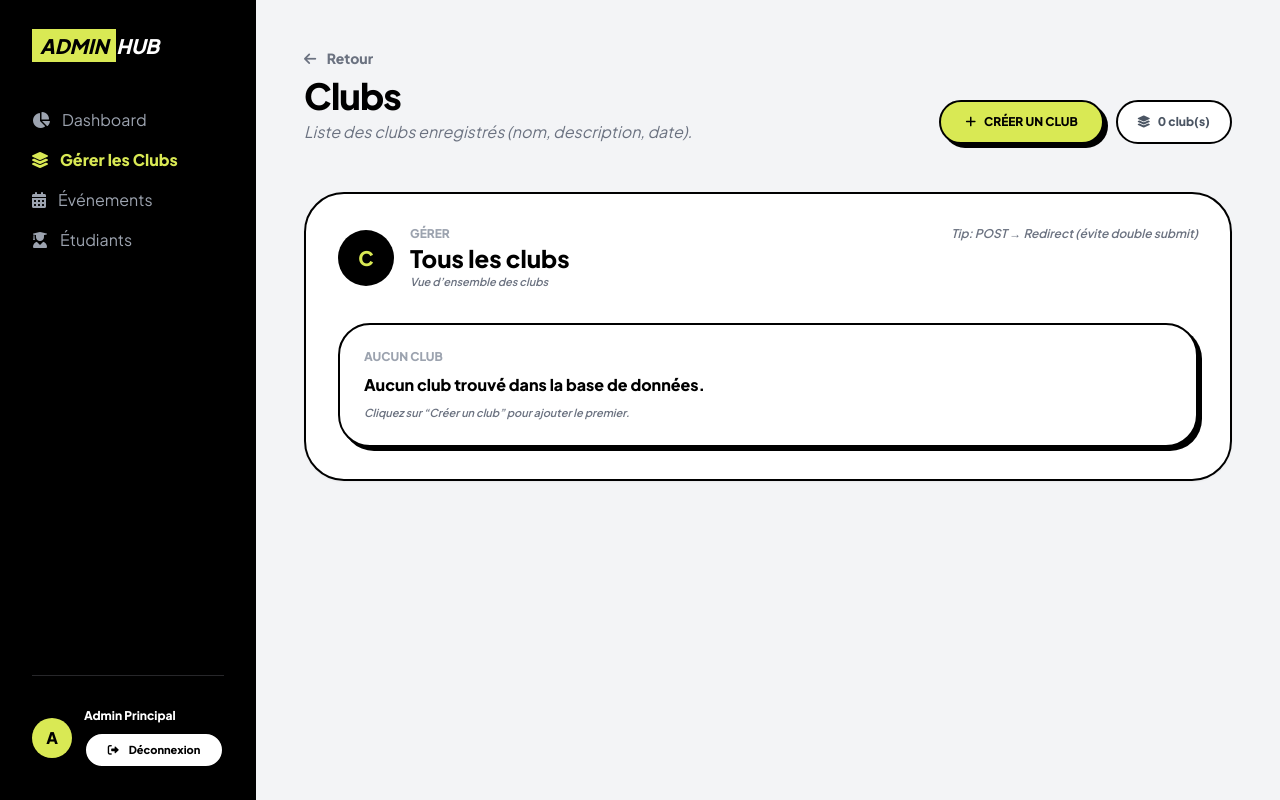
After one commit to abderrahmane140/Club-Edge, a PHP site: template src/views/admin/index.php in a window 1280 px wide. The commit adds this page. Run offline with PHP 8.4, Linux system fonts and the light colour scheme; the template is opened without the code that fills it, so the values that code supplies are empty; some libraries are stand-ins or nearby versions.

Commit message:
create all clubs page and create club aminemeryem was here

```diff
--- a/config/database.php
+++ b/config/database.php
@@ -1,8 +1,4 @@
 <?php
-
-
-
-
 
 return [
     'host'     => $_ENV['DB_HOST'],
--- a/index.php
+++ b/index.php
@@ -41,8 +41,10 @@ $router->post('/club', 'ClubController@club');
 $router->post('/admin/delete', 'AdminController@delete');
 $router->get('/admin', 'AdminController@index');
 $router->get('/admin/etudiants/{id}', 'AdminController@edit');
+$router->get('/admin/create', 'AdminController@create');
+$router->post('/admin/create', 'AdminController@createClub');
 $router->post('/admin/etudiants/{id}', 'AdminController@update');
-
+$router->get('/admin/index','AdminController@clubs');
 
 
 $router->post('/admin/std', 'Adminstudentcontroller@index');
--- a/src/Repositories/ClubRepository.php
+++ b/src/Repositories/ClubRepository.php
@@ -1,4 +1,6 @@
 <?php
+
+namespace Src\Repositories;
 use Src\core\Database;
 
 class ClubRepository {
--- a/src/Repositories/ReviewRepository.php
+++ b/src/Repositories/ReviewRepository.php
@@ -1,9 +1,8 @@
 <?php
-
+namespace Src\Repositories;
 use Src\core\Database;
 class ReviewRepository{
-
-    private PDO $pdo;
+    private \PDO $pdo;
 
     public function __construct()
     {
--- a/src/Services/ClubService.php
+++ b/src/Services/ClubService.php
@@ -1,4 +1,6 @@
 <?php
+
+
 
 class ClubService {
     private $clubRepository;
--- a/src/controllers/StudentController.php
+++ b/src/controllers/StudentController.php
@@ -1,6 +1,6 @@
 <?php
 
-namespace Src\Controllers;
+namespace Src\controllers;
 
 use Src\Repositories\ClubRepository;
 use Src\Repositories\EventRepository;
--- a/src/models/Event.php
+++ b/src/models/Event.php
@@ -1,9 +1,6 @@
 <?php
 
-
 namespace Src\models;
-
-
 class Event
 {
     private int $id;
--- a/src/models/User.php
+++ b/src/models/User.php
@@ -1,7 +1,6 @@
 <?php
 
 namespace Src\models;
-
  class  User{
 
     protected int $id;
--- /dev/null
+++ b/src/views/admin/index.php
@@ -0,0 +1,214 @@
+<?php
+// views/admin/clubs/index.php
+// Expected: $data['clubs'] = array of associative rows from DB
+// Optional: $data['error'] = string
+$clubs = $data['clubs'] ?? [];
+$error = $data['error'] ?? null;
+
+$created = isset($_GET['created']) && $_GET['created'] == '1';
+?>
+<!DOCTYPE html>
+<html lang="fr">
+<head>
+    <meta charset="UTF-8" />
+    <meta name="viewport" content="width=device-width, initial-scale=1.0" />
+    <title>Admin Panel | Clubs</title>
+
+    <!-- Tailwind (design only) -->
+    <script src="https://cdn.tailwindcss.com"></script>
+    <link href="https://cdnjs.cloudflare.com/ajax/libs/font-awesome/6.0.0/css/all.min.css" rel="stylesheet">
+
+    <style>
+        @import url('https://fonts.googleapis.com/css2?family=Plus+Jakarta+Sans:wght@400;600;800&display=swap');
+        body { font-family: 'Plus Jakarta Sans', sans-serif; background-color: #f3f4f6; }
+        .sidebar-item:hover { transform: translateX(5px); }
+        .admin-card { border: 2px solid #000; border-radius: 2rem; box-shadow: 4px 4px 0px #000; transition: all 0.2s; }
+        .admin-card:hover { transform: translate(-2px, -2px); box-shadow: 7px 7px 0px #000; }
+    </style>
+</head>
+
+<body class="flex min-h-screen">
+
+<!-- SIDEBAR -->
+<aside class="w-64 bg-black text-white p-8 flex flex-col hidden lg:flex">
+    <div class="text-xl font-extrabold uppercase italic mb-12">
+        <span class="bg-[#D9E954] text-black px-2 py-1">Admin</span>Hub
+    </div>
+
+    <nav class="flex-grow space-y-4">
+        <a href="/admin/dashboard" class="flex items-center gap-3 text-gray-400 hover:text-white sidebar-item transition">
+            <i class="fa-solid fa-chart-pie"></i> Dashboard
+        </a>
+        <a href="/admin/clubs" class="flex items-center gap-3 text-[#D9E954] font-bold sidebar-item transition">
+            <i class="fa-solid fa-layer-group"></i> Gérer les Clubs
+        </a>
+        <a href="/admin/events" class="flex items-center gap-3 text-gray-400 hover:text-white sidebar-item transition">
+            <i class="fa-solid fa-calendar-days"></i> Événements
+        </a>
+        <a href="/admin/etudiants" class="flex items-center gap-3 text-gray-400 hover:text-white sidebar-item transition">
+            <i class="fa-solid fa-user-graduate"></i> Étudiants
+        </a>
+    </nav>
+
+    <div class="pt-8 border-t border-zinc-800">
+        <div class="flex items-center gap-3">
+            <div class="w-10 h-10 rounded-full bg-[#D9E954] text-black flex items-center justify-center font-bold">A</div>
+            <div class="flex-1">
+                <p class="text-xs font-bold">Admin Principal</p>
+                <form action="/logout" method="POST" class="mt-2">
+                    <button
+                        type="submit"
+                        class="w-full bg-white text-black px-4 py-2 rounded-full font-black text-[11px] hover:bg-zinc-200 transition border-2 border-black"
+                    >
+                        <i class="fa-solid fa-right-from-bracket mr-2"></i> Déconnexion
+                    </button>
+                </form>
+            </div>
+        </div>
+    </div>
+</aside>
+
+<!-- MAIN -->
+<main class="flex-grow p-8 md:p-12 overflow-y-auto">
+
+    <!-- TOP BAR -->
+    <header class="flex flex-col md:flex-row md:justify-between md:items-end gap-6 mb-12">
+        <div>
+            <div class="flex items-center gap-3 mb-2">
+                <a href="/ClubEdge/admin" class="text-sm font-black text-gray-500 hover:text-black transition">
+                    <i class="fa-solid fa-arrow-left mr-2"></i> Retour
+                </a>
+            </div>
+            <h1 class="text-4xl font-extrabold tracking-tight">Clubs</h1>
+            <p class="text-gray-500 font-medium italic mt-1">
+                Liste des clubs enregistrés (nom, description, date).
+            </p>
+        </div>
+
+        <div class="flex flex-col sm:flex-row gap-3">
+            <a
+                href="/ClubEdge/admin/create"
+                class="admin-card bg-[#D9E954] px-6 py-3 font-black text-xs uppercase inline-flex items-center gap-2 justify-center"
+            >
+                <i class="fa-solid fa-plus"></i>
+                Créer un club
+            </a>
+
+            <div class="bg-white border-2 border-black rounded-full px-5 py-3 font-bold text-xs text-gray-600 inline-flex items-center gap-2">
+                <i class="fa-solid fa-layer-group"></i>
+                <span><?= count($clubs) ?> club(s)</span>
+            </div>
+        </div>
+    </header>
+
+    <?php if ($created): ?>
+        <section class="admin-card bg-white p-5 mb-8">
+            <p class="text-xs font-black uppercase text-gray-400 mb-1">Succès</p>
+            <p class="font-extrabold">Club créé avec succès.</p>
+        </section>
+    <?php endif; ?>
+
+    <?php if (!empty($error)): ?>
+        <section class="admin-card bg-white p-5 mb-8">
+            <p class="text-xs font-black uppercase text-gray-400 mb-1">Erreur</p>
+            <p class="font-extrabold"><?= htmlspecialchars($error) ?></p>
+        </section>
+    <?php endif; ?>
+
+    <!-- LIST -->
+    <section class="bg-white border-2 border-black rounded-[2.5rem] p-6 md:p-8 shadow-sm">
+        <div class="flex items-start justify-between gap-6 mb-8">
+            <div class="flex items-center gap-4">
+                <div class="w-14 h-14 rounded-full bg-black text-[#D9E954] flex items-center justify-center font-extrabold text-xl">
+                    C
+                </div>
+                <div>
+                    <p class="text-xs font-black text-gray-400 uppercase">Gérer</p>
+                    <p class="text-2xl font-extrabold">Tous les clubs</p>
+                    <p class="text-[11px] text-gray-500 font-semibold italic">Vue d’ensemble des clubs</p>
+                </div>
+            </div>
+
+            <div class="text-xs text-gray-500 font-semibold italic">
+                Tip: POST → Redirect (évite double submit)
+            </div>
+        </div>
+
+        <?php if (empty($clubs)): ?>
+            <div class="admin-card bg-white p-6">
+                <p class="text-xs font-black uppercase text-gray-400 mb-2">Aucun club</p>
+                <p class="font-extrabold">Aucun club trouvé dans la base de données.</p>
+                <p class="text-[11px] text-gray-500 font-semibold italic mt-2">
+                    Cliquez sur “Créer un club” pour ajouter le premier.
+                </p>
+            </div>
+        <?php else: ?>
+
+            <!-- Cards grid -->
+            <div class="grid grid-cols-1 lg:grid-cols-2 gap-6">
+                <?php foreach ($clubs as $club): ?>
+                    <?php
+                    $id = htmlspecialchars((string)($club['id'] ?? ''));
+                    $name = htmlspecialchars((string)($club['name'] ?? '—'));
+                    $descRaw = (string)($club['description'] ?? '');
+                    $desc = trim($descRaw) === '' ? '—' : htmlspecialchars($descRaw);
+                    $createdAt = htmlspecialchars((string)($club['created_at'] ?? ''));
+                    ?>
+                    <article class="admin-card bg-white p-6">
+                        <div class="flex items-start justify-between gap-4">
+                            <div class="flex items-center gap-3">
+                                <div class="w-10 h-10 rounded-full bg-black text-[#D9E954] flex items-center justify-center font-extrabold">
+                                    <?= strtoupper(mb_substr($name, 0, 1)) ?>
+                                </div>
+                                <div>
+                                    <p class="text-xs font-black text-gray-400 uppercase">Club</p>
+                                    <p class="text-xl font-extrabold leading-tight"><?= $name ?></p>
+                                    <p class="text-[11px] text-gray-500 font-semibold italic">ID: #<?= $id ?></p>
+                                </div>
+                            </div>
+
+                            <div class="bg-gray-50 border-2 border-black rounded-full px-4 py-2 text-[11px] font-black text-gray-700 inline-flex items-center gap-2">
+                                <i class="fa-solid fa-clock"></i>
+                                <span><?= $createdAt !== '' ? $createdAt : '—' ?></span>
+                            </div>
+                        </div>
+
+                        <div class="mt-5">
+                            <p class="text-xs font-black uppercase text-gray-400 mb-2">Description</p>
+                            <div class="bg-white border-2 border-black rounded-2xl px-4 py-3 font-semibold text-gray-700">
+                                <?= $desc ?>
+                            </div>
+                        </div>
+
+                        <!-- Optional actions (no JS). Update links/routes if you have them -->
+                        <div class="mt-6 flex flex-col sm:flex-row gap-3">
+                            <a
+                                href="/admin/clubs/<?= $id ?>"
+                                class="admin-card bg-white px-5 py-3 font-black text-xs uppercase inline-flex items-center gap-2 justify-center"
+                                title="Voir"
+                            >
+                                <i class="fa-solid fa-eye"></i> Voir
+                            </a>
+
+                            <!-- Example delete form (only if you have a POST route for delete). Otherwise remove. -->
+                            <form action="/admin/clubs/delete" method="POST" class="w-full sm:w-auto">
+                                <input type="hidden" name="id" value="<?= $id ?>">
+                                <button
+                                    type="submit"
+                                    class="admin-card bg-white px-5 py-3 font-black text-xs uppercase inline-flex items-center gap-2 justify-center w-full"
+                                    title="Supprimer"
+                                >
+                                    <i class="fa-solid fa-trash"></i> Supprimer
+                                </button>
+                            </form>
+                        </div>
+                    </article>
+                <?php endforeach; ?>
+            </div>
+
+        <?php endif; ?>
+    </section>
+
+</main>
+</body>
+</html>
```
Also changed, not shown: src/controllers/AdminController.php (+62 -9 lines), src/views/admin/Create.php (added, +172 -0 lines), 1 other file.
